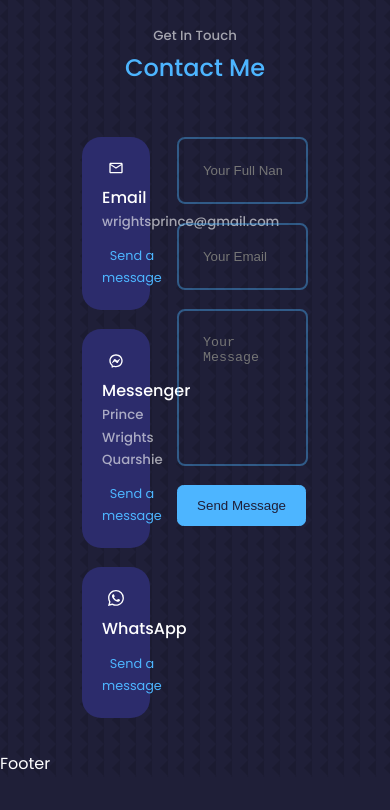
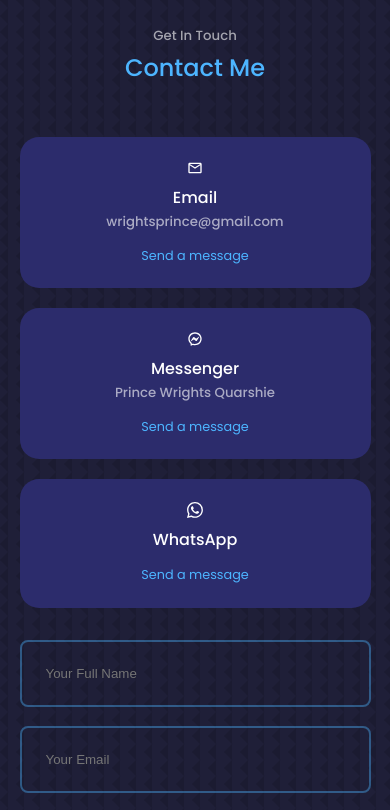
Before and after one commit to quarshie133/my-react-portfolio-website, a React (Create React App) app: page / in a window 390 px wide. Shown: the part 5640-6450 px from the top of the page. Before the commit the page ends 6417 px from the top, so only its background shows below. Built offline with nearby package versions, Linux system fonts and the light colour scheme.

Commit message:
Contact layout responsiveness

```diff
--- a/src/components/contact/contact.css
+++ b/src/components/contact/contact.css
@@ -63,10 +63,15 @@
 
 /*============= MEDIA QUERIES (MEDIUM DEVICES) =========== */
 @media screen and (max-width: 1024px) {
-
+    .container.contact__container {
+        grid-template-columns: 1fr;
+        gap: 2rem;
+    }
 
 }
 /*============= MEDIA QUERIES (SMALL DEVICES) =========== */
 @media screen and (max-width: 600px) {
-
+  .container.contact__container {
+    width: var(--container-width-sm);
+  }
 }
```
